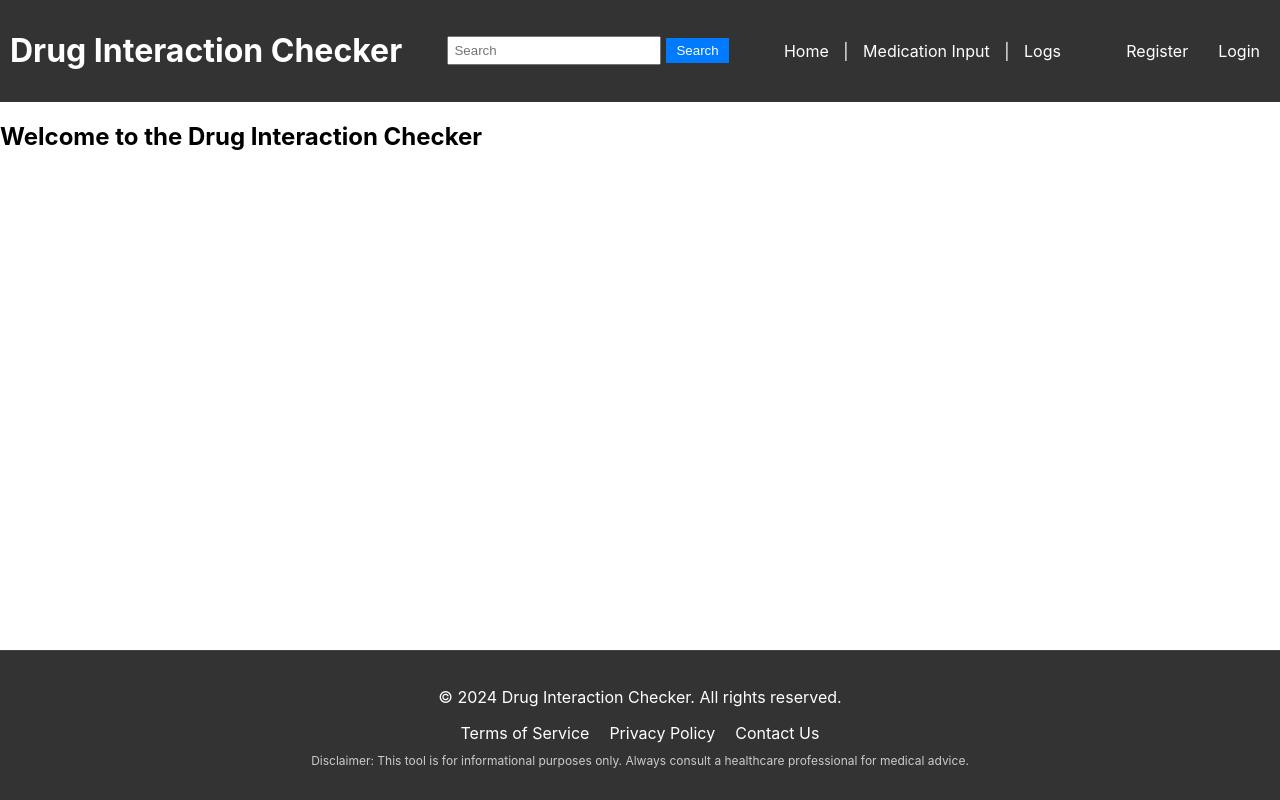
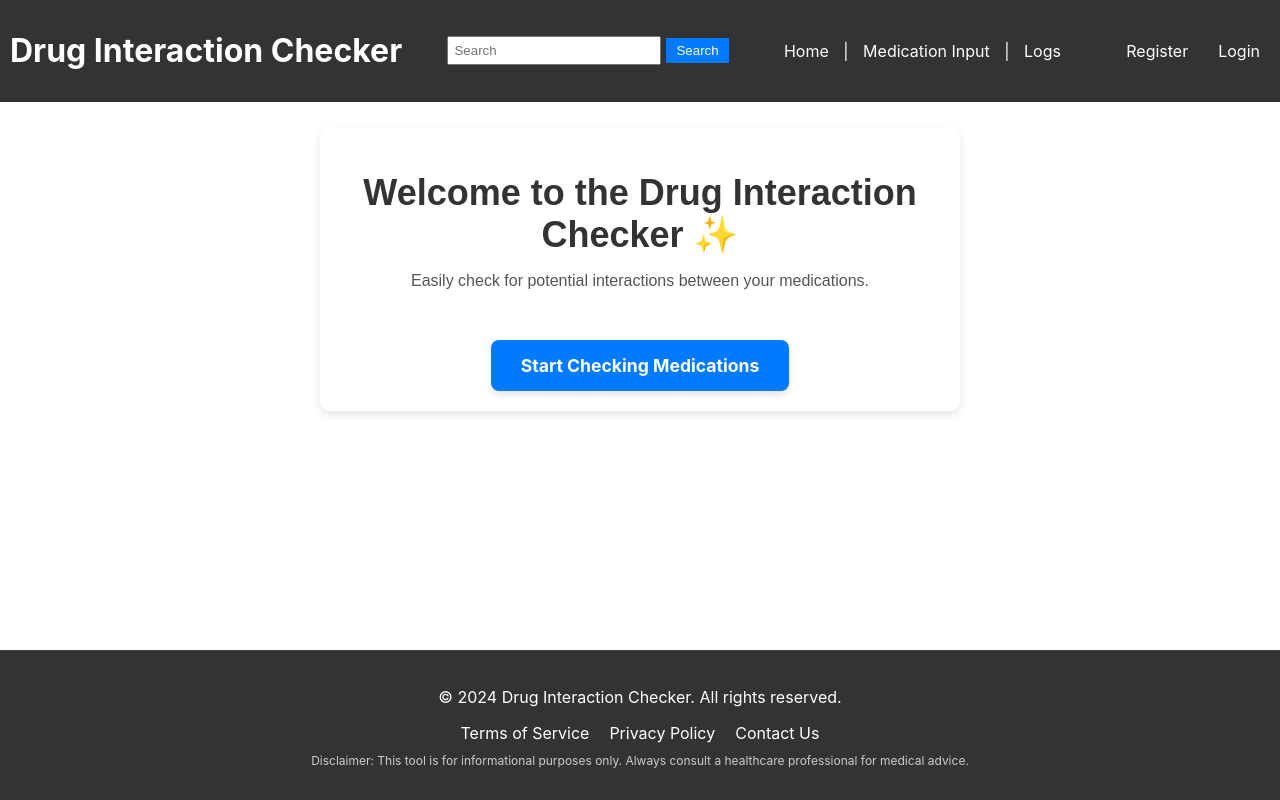
Before and after one commit to hend-isleem/drug_overdose, a React (Create React App) app in the folder frontend/: page / in a window 1280 px wide. Built offline with nearby package versions, Linux system fonts and the light colour scheme.

Commit message:
Add home component

```diff
--- a/frontend/src/App.js
+++ b/frontend/src/App.js
@@ -6,6 +6,7 @@ import InteractionResults from "./components/InteractionResults";
 import Footer from "./components/Footer";
 import RegisterForm from "./components/Register";
 import LoginForm from "./components/Login";
+import Home from "./components/Home";
 
 function App() {
   return (
@@ -16,7 +17,7 @@ function App() {
           <Routes>
             <Route
               path="/"
-              element={<h2>Welcome to the Drug Interaction Checker</h2>}
+              element={<Home />}
             />
             <Route path="/input-medication" element={<MedicationInputForm />} />
             <Route
--- /dev/null
+++ b/frontend/src/components/Home.js
@@ -0,0 +1,70 @@
+// src/components/Home.js
+
+import React from 'react';
+import { Link } from 'react-router-dom'; // Import Link for routing
+
+const Home = () => {
+  return (
+    <div style={homeContainerStyle}>
+      <div style={contentContainerStyle}>
+        <h1 style={headingStyle}>Welcome to the Drug Interaction Checker ✨</h1>
+        <p style={subHeadingStyle}>
+          Easily check for potential interactions between your medications.
+        </p>
+        <Link to="/input-medication" style={buttonStyle}>
+          Start Checking Medications
+        </Link>
+      </div>
+    </div>
+  );
+};
+
+
+const homeContainerStyle = {
+  display: 'flex',
+  justifyContent: 'center',
+  alignItems: 'center',
+  padding: '2%',
+  backgroundColor: 'white',
+};
+
+const contentContainerStyle = {
+  textAlign: 'center',
+  color: '#333',
+  padding: '20px',
+  backgroundColor: 'white',
+  borderRadius: '10px',
+  boxShadow: '0 4px 10px rgba(0, 0, 0, 0.1)',
+  width: '80%',
+  maxWidth: '600px',
+};
+
+const headingStyle = {
+  fontSize: '2.25rem',
+  fontWeight: 'bold',
+  marginBottom: '15px',
+  fontFamily: 'Arial, sans-serif',
+};
+
+const subHeadingStyle = {
+  fontSize: '1rem',
+  marginBottom: '30px',
+  fontFamily: 'Arial, sans-serif',
+  color: '#555',
+};
+
+const buttonStyle = {
+  display: 'inline-block',
+  padding: '15px 30px',
+  backgroundColor: 'rgb(0, 123, 255)',
+  color: 'white',
+  fontSize: '1.1rem',
+  fontWeight: 'bold',
+  textDecoration: 'none',
+  borderRadius: '8px',
+  boxShadow: '0px 4px 6px rgba(0, 0, 0, 0.1)',
+  transition: 'background-color 0.3s ease, transform 0.3s ease',
+  marginTop: '20px',
+};
+
+export default Home;
```
